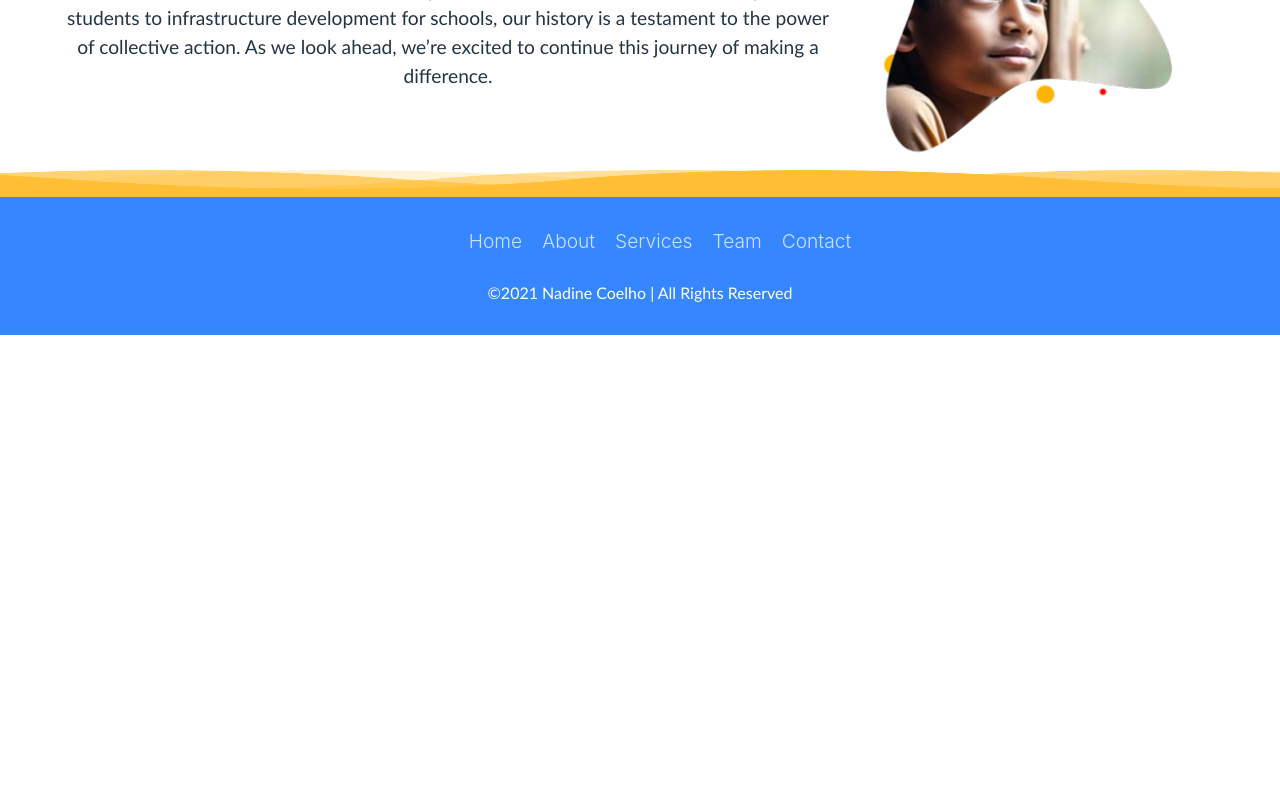
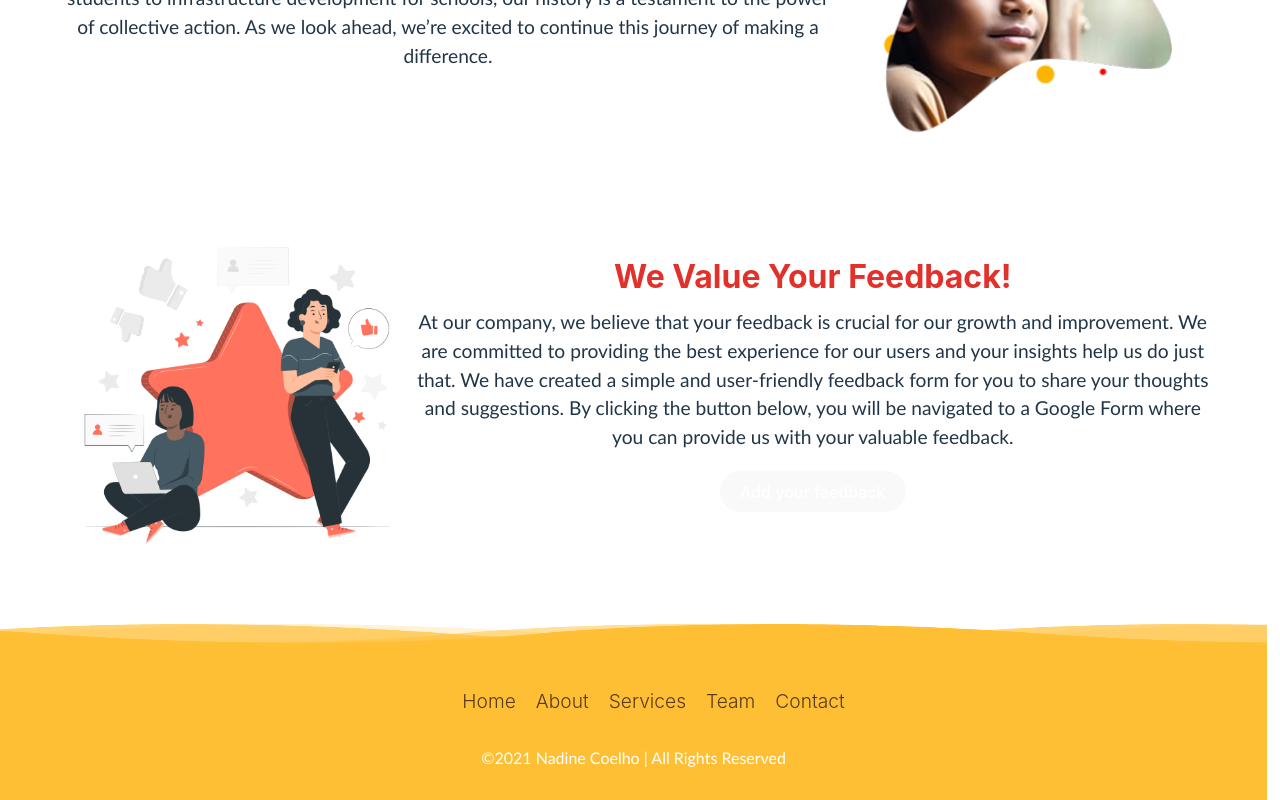
Before and after one commit to dananjaya6005/GiftOfHopes, a React (Vite) app: page / in a window 1280 px wide. Shown: the part 1477-2277 px from the top of the page. Before the commit the page ends 1812 px from the top, so only its background shows below. Built offline with nearby package versions, Linux system fonts and the light colour scheme; no server answers; the database is empty; sample sign-in values are in the browser's storage; a web font is replaced by a local one.

Commit message:
add feed back form

```diff
--- a/src/components/Footer/Footer.css
+++ b/src/components/Footer/Footer.css
@@ -15,19 +15,7 @@
 
 
 
-.footer {
-  position: relative;
-  width: 100%; /* Adjusted to 100% for full viewport width */
-  background: #3586ff;
-  min-height: 27px;
-  padding: 20px 0;
-  display: flex;
-  justify-content: center;
-  align-items: center;
-  flex-direction: column;
-  margin-top: 20px;
-  /* Add this to hide any content that overflows */
-}
+
 
 .footer > * {
   width: 100%;
@@ -35,14 +23,6 @@
 }
 
 .social-icon,
-.menu {
-  position: relative;
-  display: flex;
-  justify-content: center;
-  align-items: center;
-  margin: 10px 0;
-  flex-wrap: wrap;
-}
 
 .social-icon__item,
 .menu__item {
@@ -51,7 +31,7 @@
 
 .social-icon__link {
   font-size: 2rem;
-  color: #fff;
+  color: #301010;
   margin: 0 10px;
   display: inline-block;
   transition: 0.5s;
@@ -62,7 +42,7 @@
 
 .menu__link {
   font-size: 1.2rem;
-  color: #fff;
+  color: #211010;
   margin: 0 10px;
   display: inline-block;
   transition: 0.5s;
@@ -86,7 +66,7 @@
   position: absolute;
   top: -27px; /* Adjusted the height */
   left: 0;
-  width: 100%; /* Adjusted to 99vw for viewport width */
+  width: 100%; /* Adjusted the width */
   height: 27px; /* Adjusted the height */
   background: url('../../Images/wave-blue1.png');
   background-size: 1000px 27px; /* Adjusted the background-size */
--- a/src/components/Home/Home.css
+++ b/src/components/Home/Home.css
@@ -161,9 +161,37 @@ body {
 
 }
 
+.FeedbackContainer{
+  display: flex;
+;
+  flex-direction: row-reverse;
+  justify-content: center;
+  margin: 4rem;
+}
+
+.feedbacklogo{
+  width: 30%;
+
+}
+
+
+.FeedbackContainer1Head{
+  font-size: xx-large;
+  color: rgb(226, 49, 43);
+}
+
+
+.feedbackColor{
+  color: rgb(255, 255, 255);
+  transition: 1000ms;
+  &:hover{
+    color: rgb(226, 49, 43);
+  }
+}
+
+
 .footer1{
  bottom: 0;
-
 }
 
 @media only screen and (min-width: 1700px) {
--- a/src/components/Home/Home.tsx
+++ b/src/components/Home/Home.tsx
@@ -1,4 +1,3 @@
-
 import React, { useEffect, useState } from "react";
 import { createClient } from "@supabase/supabase-js";
 import "./Home.css";
@@ -14,8 +13,7 @@ import { useNavigate } from "react-router-dom";
 import psedit from "../../images/psedit.png";
 import psedit2 from "../../images/psedit2.png";
 import AppFooter from "../Footer/Footer";
-
-
+import feedbacklogo from '../../Images/Feedback-pana.png';
 
 const supabase = createClient(
   "https://pjqbnzerwqygskkretxd.supabase.co",
@@ -66,18 +64,23 @@ export default function Home() {
       <video className="bgVideo" src={videeChild} autoPlay loop muted></video>
       <div className="headContainer">
         <div className="TopTextContaniner">
-          <h2 className="headTextWrap">Help the children get a better Education! </h2>
+          <h2 className="headTextWrap">
+            Help the children get a better Education!{" "}
+          </h2>
           <h2 className="secondHeadText">
             Your small act can make a big difference.
           </h2>
           <p className="homeDescription">
             Welcome to our platform, where we strive to change lives through
-            education. We support underprivileged students and educational institutes by providing
-            essential educational resources. Our mission is to ensure every
-            child has access to quality education, regardless of their
-            background. Your donation can help us provide textbooks, school
-            supplies, and cover tuition fees for those who need it most.
-            Together, we can break the cycle of poverty and empower our children. If you yourself a student in need of financial aid, Please feel free to create a donation event yourself to attract potential donars.
+            education. We support underprivileged students and educational
+            institutes by providing essential educational resources. Our mission
+            is to ensure every child has access to quality education, regardless
+            of their background. Your donation can help us provide textbooks,
+            school supplies, and cover tuition fees for those who need it most.
+            Together, we can break the cycle of poverty and empower our
+            children. If you yourself a student in need of financial aid, Please
+            feel free to create a donation event yourself to attract potential
+            donars.
           </p>
           <div className="btnContanier">
             <button
@@ -183,7 +186,8 @@ export default function Home() {
                 Our vision is to create a world where every child has the
                 opportunity to learn and grow. We believe that education is the
                 key to a brighter future, and we want to give children the
-                chance to pursue that goal without having to worry about their monetary statues.
+                chance to pursue that goal without having to worry about their
+                monetary statues.
               </p>
             </div>
           </div>
@@ -193,26 +197,42 @@ export default function Home() {
       <div className="aboutOurHistory">
         <div className="aboutOurHistoryContent1">
           <h1 className="aboutOurHistoryHead">About Our History</h1>
-        <p className="aboutOurHistoryDescription">
-          Founded in 2023, our platform was born out of a vision to empower
-          individuals to drive positive change in the world. We’ve since grown into a global
-          community, facilitating numerous donation events that have impacted
-          countless lives. From scholarships for students to infrastructure
-          development for schools, our history is a testament to the power of
-          collective action. As we look ahead, we’re excited to continue this
-          journey of making a difference.
-        </p>
+          <p className="aboutOurHistoryDescription">
+            Founded in 2023, our platform was born out of a vision to empower
+            individuals to drive positive change in the world. We’ve since grown
+            into a global community, facilitating numerous donation events that
+            have impacted countless lives. From scholarships for students to
+            infrastructure development for schools, our history is a testament
+            to the power of collective action. As we look ahead, we’re excited
+            to continue this journey of making a difference.
+          </p>
         </div>
 
         <img src={psedit2} alt="psedi2" className="psedit2" />
-
       </div>
 
+      <div className="FeedbackContainer">
+        <div className="FeedbackContainer1">
+          <h3 className="FeedbackContainer1Head">We Value Your Feedback!</h3>
+          <p className="FeedbackContainer1Description">
+            At our company, we believe that your feedback is crucial for our
+            growth and improvement. We are committed to providing the best
+            experience for our users and your insights help us do just that. We
+            have created a simple and user-friendly feedback form for you to
+            share your thoughts and suggestions. By clicking the button below,
+            you will be navigated to a Google Form where you can provide us with
+            your valuable feedback.
+          </p>
 
-        <AppFooter/>
+            <button>
+            <a className="feedbackColor" href="https://docs.google.com/forms/d/e/1FAIpQLSfqtyPD0v_o-B6EI34GagyDlflYNK-HqxVvx0oBgMDvj-bfTg/viewform">Add your feedback</a>
+            </button>
 
+        </div>
+        <img src={feedbacklogo} className="feedbacklogo" alt="" />
+      </div>
 
-
+      <AppFooter />
     </>
   );
 }
```
Also changed, not shown: src/Images/Feedback-pana.png (added).
